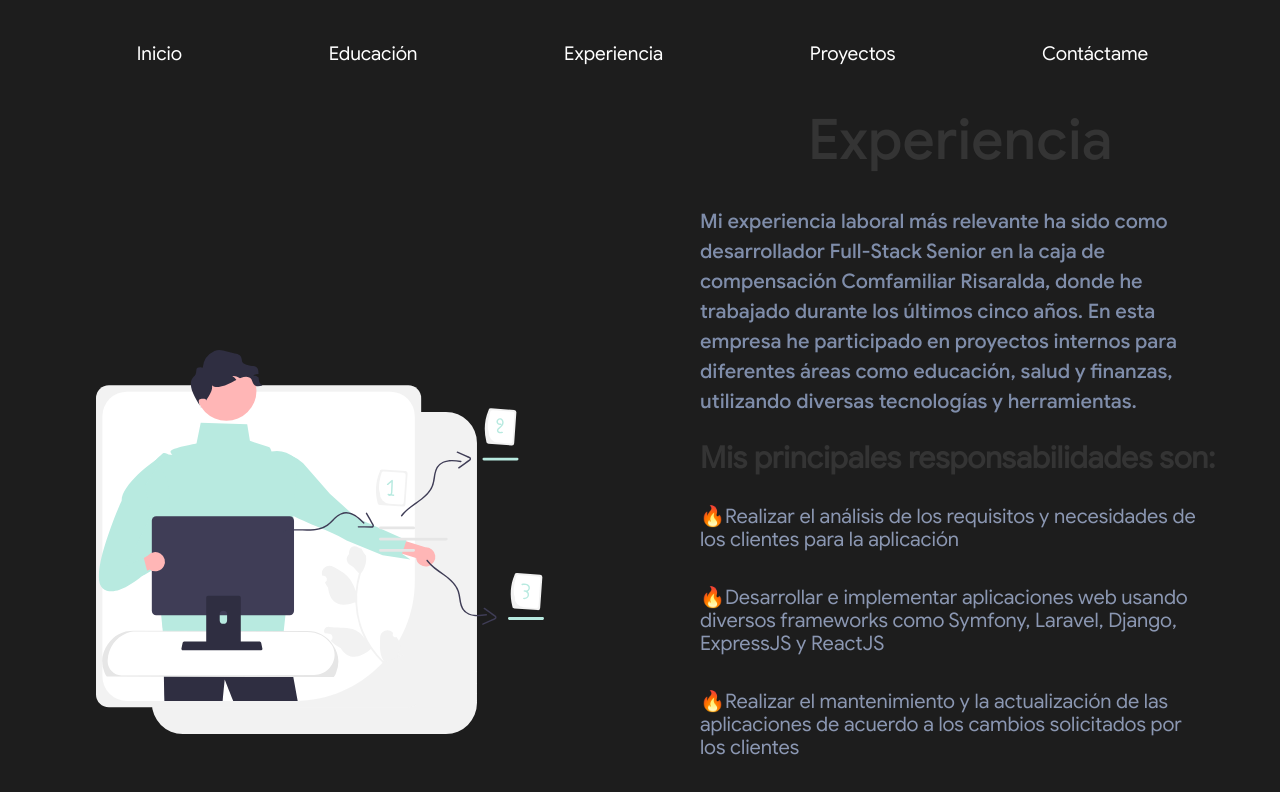
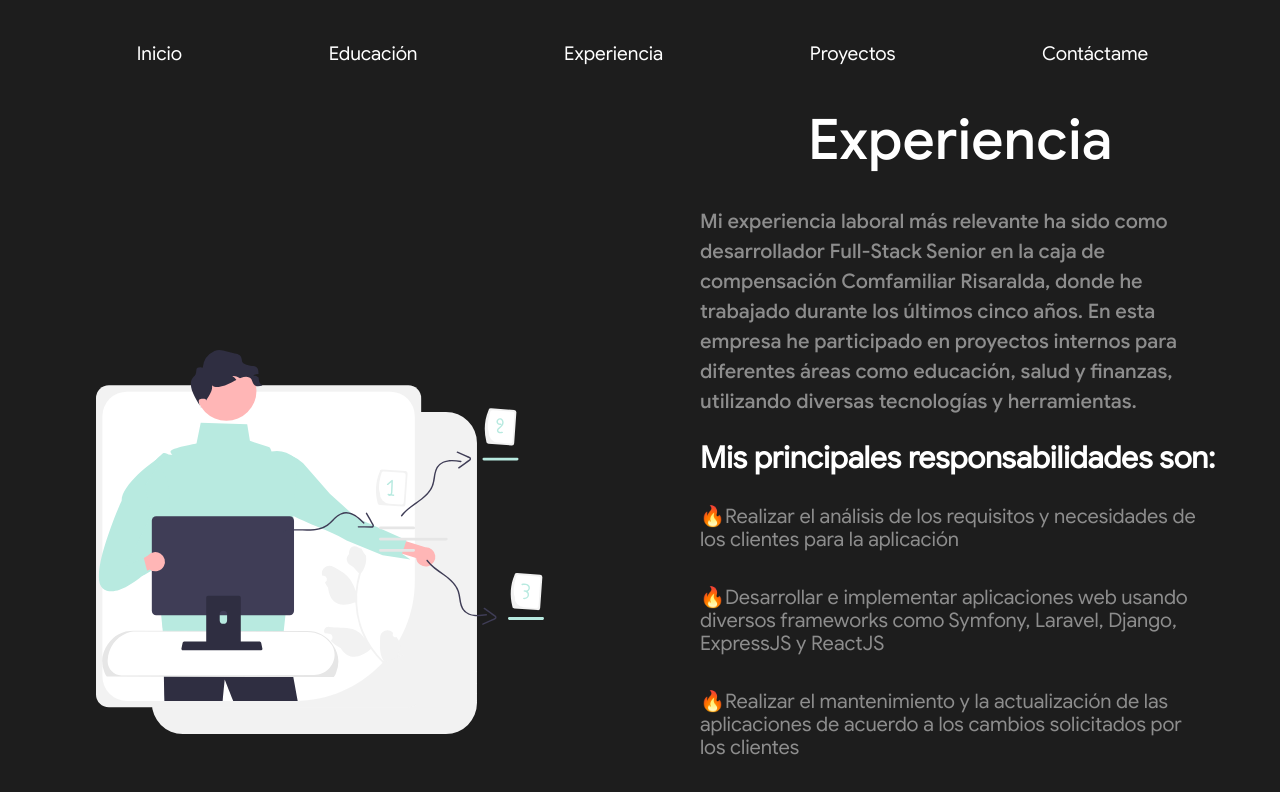
Before and after one commit to serodas/my-portfolio-react-typescript, a React (Vite) app: page /experience in a window 1280 px wide. Shown: the top 792 px of the page. Built offline with nearby package versions, Linux system fonts and the light colour scheme.

Commit message:
Fix dark theme in experience section

```diff
--- a/src/Router.tsx
+++ b/src/Router.tsx
@@ -2,7 +2,7 @@ import { createBrowserRouter, RouterProvider } from "react-router-dom";
 
 import { Contact } from "./sections/contact/Contact";
 import { EducationFactory } from "./sections/education/EducationFactory";
-import { Experience } from "./sections/experience/Experience";
+import { ExperienceFactory } from "./sections/experience/ExperienceFactory";
 import { HomeFactory } from "./sections/home/HomeFactory";
 import { LayoutFactory } from "./sections/layout/LayoutFactory";
 import { ProjectFactory } from "./sections/projects/ProjectFactory";
@@ -22,7 +22,7 @@ const router = createBrowserRouter([
 			},
 			{
 				path: "/experience",
-				element: <Experience />,
+				element: <ExperienceFactory />,
 			},
 			{
 				path: "/projects",
--- a/src/sections/experience/Experience.module.scss
+++ b/src/sections/experience/Experience.module.scss
@@ -16,13 +16,6 @@
   width: 100%;
   justify-content: center;
   align-items: center;
-}
-
-.icon__container figure figcaption a {
-  text-decoration: none;
-  font-size: 12px;
-  color: #8b97b2;
-  font-family: "Google Sans Regular";
 }
 
 .icon__container svg,
@@ -48,7 +41,6 @@
   text-align: center;
   align-self: center;
   justify-self: center;
-  color: #343434;
   margin-top: 35px;
   margin-bottom: 35px;
 }
@@ -57,7 +49,6 @@
   font-size: 30px;
   font-family: 'Google Sans Regular';
   margin: 30px 0 30px 0;
-  color: #343434;
   margin-bottom: 35px;
 }
 
@@ -65,12 +56,10 @@
   font-size: 20px;
   line-height: 30px;
   font-family: "Google Sans Medium";
-  color: #7f8daa;
 }
 
 .work_skills__container__list {
   font-size: 20px;
-  color: #8b97b2;
   font-family: "Google Sans Regular";
   padding: 0;
 }
--- a/src/sections/experience/Experience.tsx
+++ b/src/sections/experience/Experience.tsx
@@ -1,7 +1,8 @@
+import { Theme } from "../../domain/Theme";
 import DevProductivityIcon from "./dev_productivity.svg";
 import styles from "./Experience.module.scss";
 
-export const Experience = () => {
+export const Experience = ({ theme }: { theme: Theme }) => {
 	return (
 		<section className={styles.section}>
 			<div className={styles.icon__container}>
@@ -11,17 +12,24 @@ export const Experience = () => {
 			</div>
 
 			<article className={styles.experience_text__container}>
-				<h1 className={styles.experience_text__title}>Experiencia</h1>
-				<p className={styles.experience_text__subtitle}>
+				<header className={styles.experience_text__title} style={{ color: theme.primaryTextColor }}>
+					Experiencia
+				</header>
+				<p className={styles.experience_text__subtitle} style={{ color: theme.secondaryTextColor }}>
 					Mi experiencia laboral más relevante ha sido como desarrollador Full-Stack Senior en la
 					caja de compensación Comfamiliar Risaralda, donde he trabajado durante los últimos cinco
 					años. En esta empresa he participado en proyectos internos para diferentes áreas como
 					educación, salud y finanzas, utilizando diversas tecnologías y herramientas.
 				</p>
 
-				<h3 className={styles.experience_subtext__title}>Mis principales responsabilidades son:</h3>
+				<h3 className={styles.experience_subtext__title} style={{ color: theme.primaryTextColor }}>
+					Mis principales responsabilidades son:
+				</h3>
 
-				<ul className={styles.work_skills__container__list}>
+				<ul
+					className={styles.work_skills__container__list}
+					style={{ color: theme.secondaryTextColor }}
+				>
 					<li>
 						🔥Realizar el análisis de los requisitos y necesidades de los clientes para la
 						aplicación
--- /dev/null
+++ b/src/sections/experience/ExperienceFactory.tsx
@@ -0,0 +1,8 @@
+import { useThemeContext } from "../../ThemeContextProvider";
+import { Experience } from "./Experience";
+
+export const ExperienceFactory = () => {
+	const { theme } = useThemeContext();
+
+	return <Experience theme={theme} />;
+};
```
